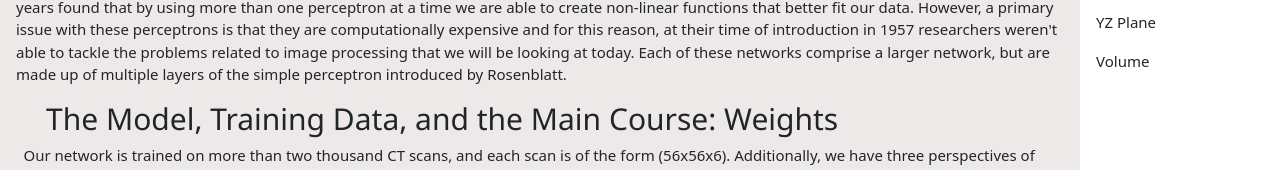
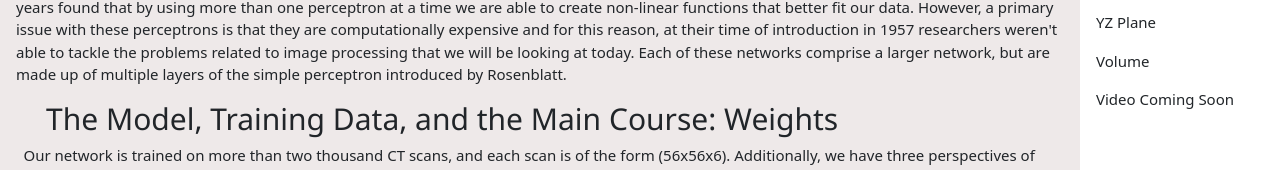
Before and after one commit to samhickeyIU/samhickeyIU.github.io, a plain HTML site: page index.html in a window 1280 px wide. Shown: the part 313-483 px from the top of the page. Drawn offline with nearby package versions, Linux system fonts and the light colour scheme; a script that the page names is missing.

Commit message:
Video coming soon

```diff
--- a/index.html
+++ b/index.html
@@ -34,6 +34,7 @@
     <a href="xz_plane.html" class="w3-bar-item w3-button">XZ Plane</a>
     <a href="yz_plane.html" class="w3-bar-item w3-button">YZ Plane</a>
     <a href="volume.html" class="w3-bar-item w3-button">Volume</a>
+    <a href="index.html" class="w3-bar-item w3-button">Video Coming Soon</a>
   </div>
   <div class="w3-main" style="margin-right:200px">
 
```
